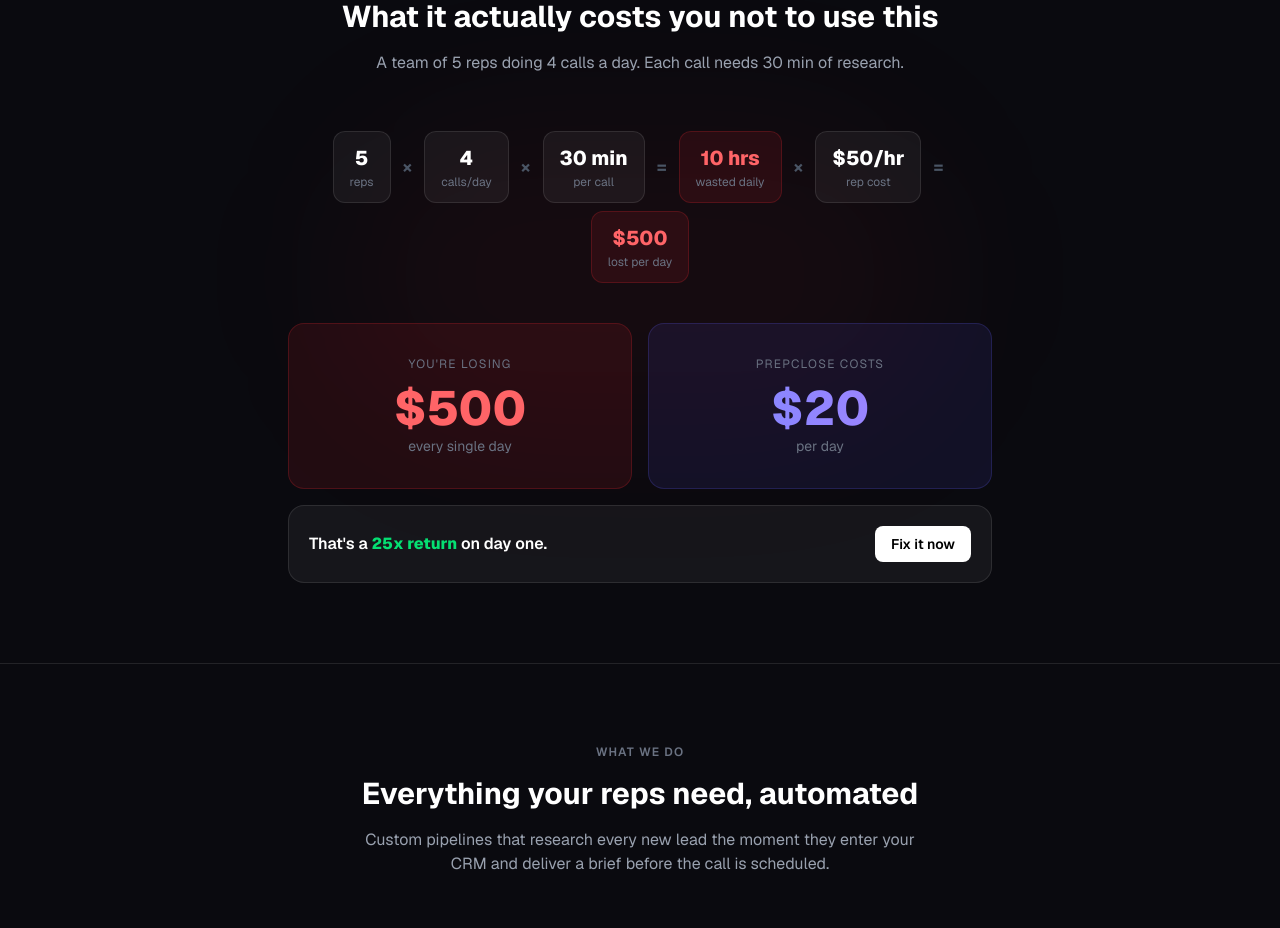
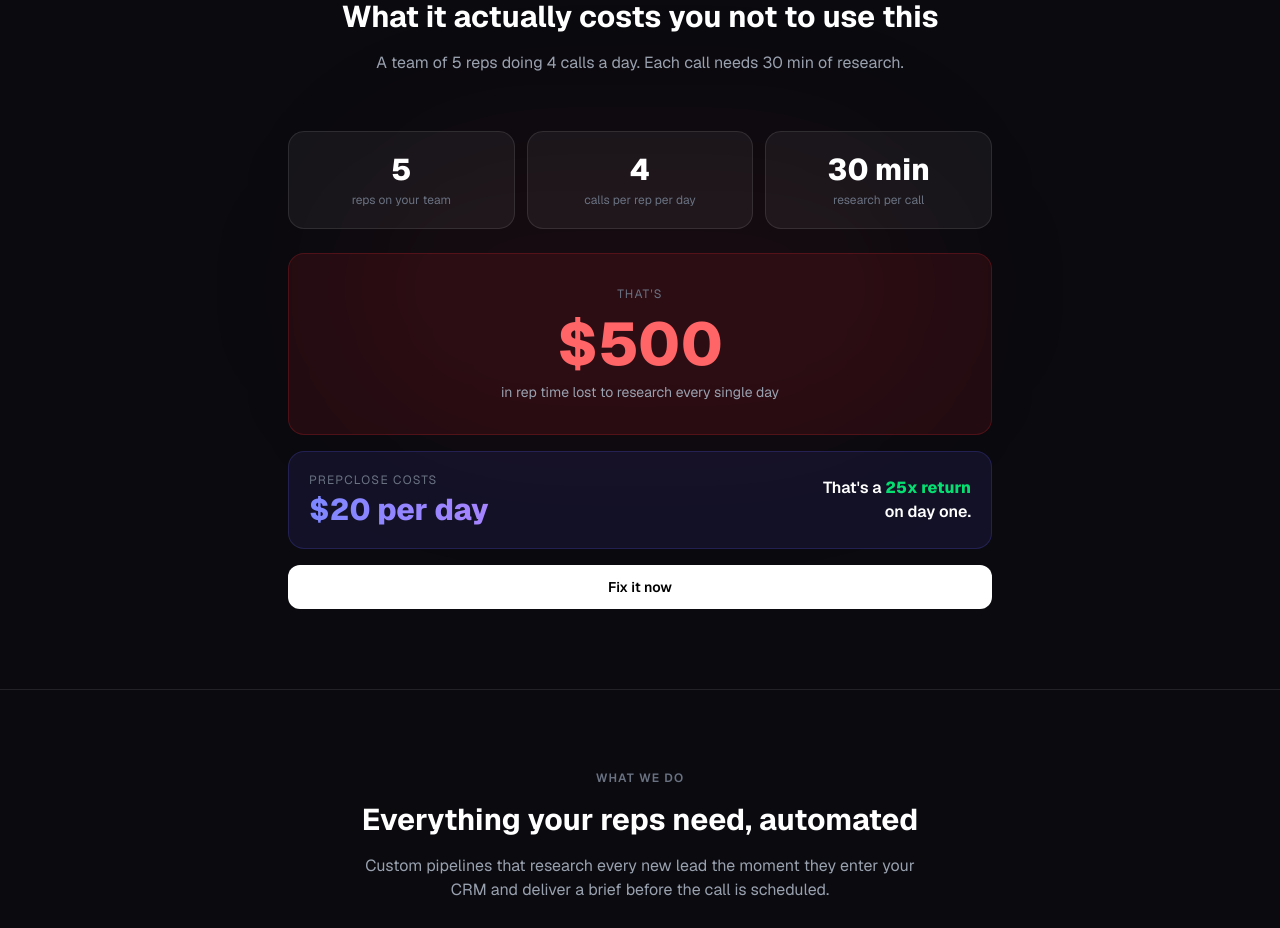
Before and after one commit to enzoanucci-ai/prepclose, a Next.js app: page / in a window 1280 px wide. Shown: the part 1900-2828 px from the top of the page. Built offline with nearby package versions, Linux system fonts and the light colour scheme.

Commit message:
Refine ROI section layout — cleaner top-to-bottom flow
3 input cards → big red result → Prepclose cost comparison → CTA

Co-Authored-By: Claude Sonnet 4.6 <noreply@anthropic.com>

```diff
--- a/app/page.tsx
+++ b/app/page.tsx
@@ -127,57 +127,44 @@ export default function Home() {
             A team of 5 reps doing 4 calls a day. Each call needs 30 min of research.
           </p>
 
-          {/* Equation row */}
-          <div className="flex items-center justify-center gap-2 flex-wrap mb-10">
-            {([
-              { value: "5", label: "reps" },
-              { op: "×" },
-              { value: "4", label: "calls/day" },
-              { op: "×" },
-              { value: "30 min", label: "per call" },
-              { op: "=" },
-              { value: "10 hrs", label: "wasted daily", red: true },
-              { op: "×" },
-              { value: "$50/hr", label: "rep cost" },
-              { op: "=" },
-              { value: "$500", label: "lost per day", red: true },
-            ] as Array<{ value?: string; label?: string; op?: string; red?: boolean }>).map((item, i) =>
-              item.op ? (
-                <span key={i} className="text-gray-600 text-lg font-bold px-1">{item.op}</span>
-              ) : (
-                <div key={i} className={`text-center px-4 py-3 rounded-xl border ${item.red ? "bg-red-500/10 border-red-500/20" : "bg-white/5 border-white/10"}`}>
-                  <p className={`text-xl font-extrabold ${item.red ? "text-red-400" : "text-white"}`}>{item.value}</p>
-                  <p className="text-gray-500 text-xs mt-0.5">{item.label}</p>
+          {/* Inputs */}
+          <div className="grid grid-cols-3 gap-3 mb-6">
+            {[
+              { value: "5", label: "reps on your team" },
+              { value: "4", label: "calls per rep per day" },
+              { value: "30 min", label: "research per call" },
+            ].map((item) => (
+              <div key={item.label} className="text-center p-5 rounded-2xl bg-white/5 border border-white/10">
+                <p className="text-3xl font-extrabold text-white mb-1">{item.value}</p>
+                <p className="text-gray-500 text-xs leading-snug">{item.label}</p>
               </div>
-              )
-            )}
+            ))}
           </div>
 
-          {/* Comparison */}
-          <div className="grid grid-cols-2 gap-4 mb-4">
-            <div className="p-8 rounded-2xl bg-red-500/10 border border-red-500/20 text-center">
-              <p className="text-gray-500 text-xs uppercase tracking-widest mb-3">You're losing</p>
-              <p className="text-red-400 text-5xl font-extrabold mb-1">$500</p>
-              <p className="text-gray-500 text-sm">every single day</p>
-            </div>
-            <div className="p-8 rounded-2xl bg-indigo-500/10 border border-indigo-500/20 text-center">
-              <p className="text-gray-500 text-xs uppercase tracking-widest mb-3">Prepclose costs</p>
-              <p className="text-5xl font-extrabold bg-gradient-to-r from-indigo-400 to-violet-400 bg-clip-text text-transparent mb-1">$20</p>
-              <p className="text-gray-500 text-sm">per day</p>
-            </div>
+          {/* Result */}
+          <div className="text-center p-8 rounded-2xl bg-red-500/10 border border-red-500/20 mb-4">
+            <p className="text-gray-500 text-xs uppercase tracking-widest mb-3">That's</p>
+            <p className="text-red-400 text-6xl font-extrabold mb-2">$500</p>
+            <p className="text-gray-400 text-sm">in rep time lost to research every single day</p>
           </div>
 
-          <div className="p-5 rounded-2xl bg-white/5 border border-white/10 flex items-center justify-between">
-            <p className="text-white font-semibold">That's a <span className="text-green-400 font-extrabold">25x return</span> on day one.</p>
+          {/* Comparison + CTA */}
+          <div className="p-5 rounded-2xl bg-indigo-500/10 border border-indigo-500/20 flex items-center justify-between mb-4">
+            <div>
+              <p className="text-gray-500 text-xs uppercase tracking-widest mb-1">Prepclose costs</p>
+              <p className="text-3xl font-extrabold bg-gradient-to-r from-indigo-400 to-violet-400 bg-clip-text text-transparent">$20 per day</p>
+            </div>
+            <p className="text-white font-semibold text-right">That's a <span className="text-green-400 font-extrabold">25x return</span><br />on day one.</p>
+          </div>
+
           <a
             href="https://cal.com/enzo-nucci-wik89x/15min"
             target="_blank"
             rel="noopener noreferrer"
-              className="text-sm font-semibold bg-white text-black px-4 py-2 rounded-lg hover:bg-gray-100 transition shrink-0"
+            className="block text-center text-sm font-semibold bg-white text-black px-4 py-3 rounded-xl hover:bg-gray-100 transition"
           >
             Fix it now
           </a>
-          </div>
         </div>
       </section>
 
```
Lines whose indentation alone changed are shown as unchanged.
